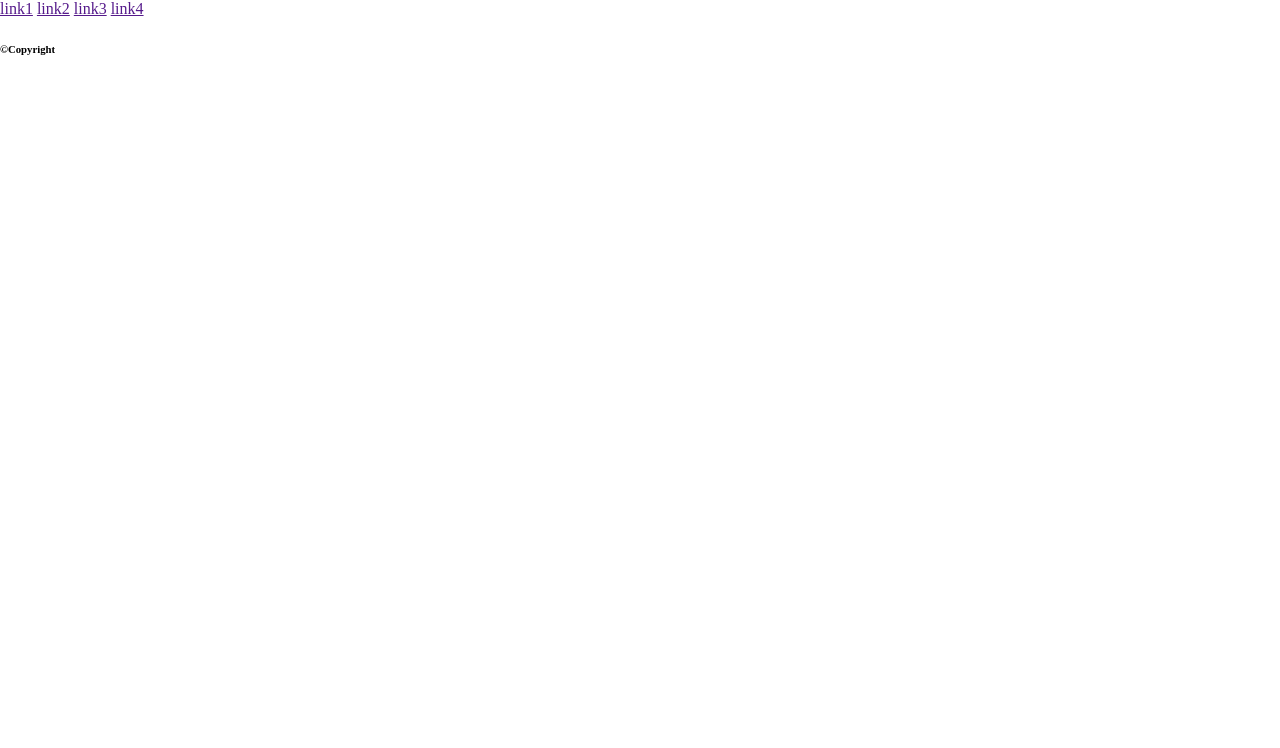
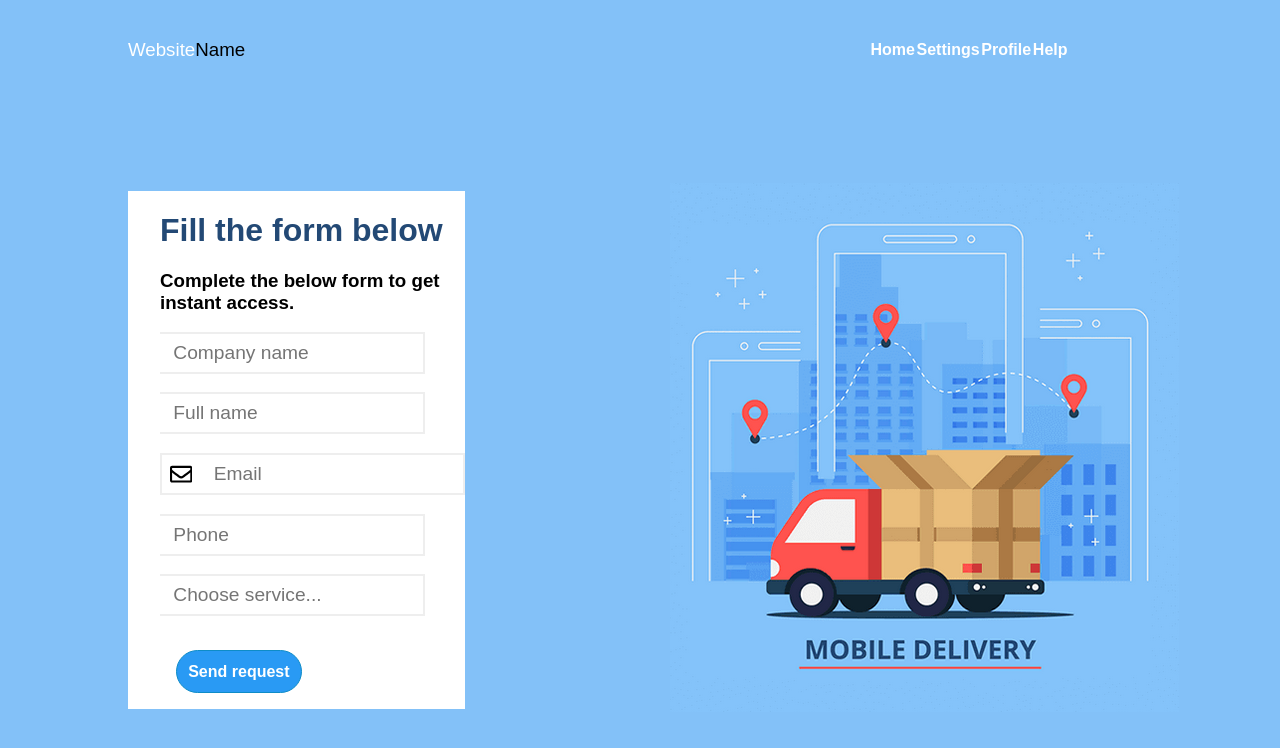
Before and after one commit to Jeliasdequiros/mobiledelivery, a plain HTML site: page index.html in a window 1280 px wide. Drawn offline with Linux system fonts and the light colour scheme.

Commit message:
finalizado delivery

```diff
--- a/css/index.css
+++ b/css/index.css
@@ -1,3 +1,121 @@
 /* *********************************** */
 /* *** Estilos SOLO para index.html *** */
 /* *********************************** */
+body{
+    background-color: #83C1F8;
+}
+header{
+    grid-column:2/3;
+    grid-row: 1/1;
+    align-items: center;
+        /* Subgrid */
+    display:grid;
+    grid-template-columns: 1fr 1fr;
+    gap: 45%;
+}
+
+main{
+    grid-column:2/3;
+    grid-row: 2/3;
+    align-items: center;
+
+    /* subgrid */
+    display:grid;
+    grid-template-columns: 1fr 1fr;
+    gap: 20%;
+}
+
+.header_texto{
+   display:flex;
+  font-family: sans-serif;
+   }
+
+.header_texto_izq{
+    color: #fff;
+    font-weight: normal;
+}
+
+.header_texto_der{
+    font-weight: normal;
+}
+
+nav{
+    width: 70%;
+    display:flex;
+    justify-content: space-between;
+}
+
+
+a{
+color: #fff;
+text-decoration: none;
+font-weight: bold;
+font-family:sans-serif;
+}
+
+h1{
+    color: #234975;
+    margin-left: 2rem;
+}
+.main_formulario_completar{
+    margin-left: 2rem;
+}
+
+figure{
+
+}
+
+.main_formulario{
+    background-color:#ffff;
+    font-family: sans-serif;
+    font-size: 1rem;
+}
+
+ul{
+    margin-left: 2rem;
+}
+
+li{
+    list-style: none;
+
+}
+
+button{
+    border: 1px solid rgb(14, 140, 199);
+    border-radius: 30px;
+    margin: 1rem;
+    padding: 0.7rem;
+    background-color:#299AF4;
+    color: white;
+    font-size:1rem;
+    font-weight:bold;
+}
+
+* {
+	margin: 0;
+	padding: 0;
+	border: 0;
+}
+
+
+form {
+	display: flex;
+	align-items: center;
+	font-size: 0.4rem;
+}
+svg {
+	border-left: 2px solid #eee;
+}
+
+svg,
+input {
+	border-top: 2px solid #eee;
+	border-bottom: 2px solid #eee;
+	padding: 0.5rem;
+}
+
+input {
+	font-size: 3em;
+	border-right: 2px solid #eee;
+	outline: 0;
+}
--- a/css/style.css
+++ b/css/style.css
@@ -14,3 +14,10 @@
 /* Colores */
 
 /* ******************************** */
+
+.container{
+    height: 100vh;
+    display:grid;
+    grid-template-columns: 10% 1fr 10%;
+    grid-template-rows: 100px 1fr;
+}
--- a/index.html
+++ b/index.html
@@ -1,5 +1,6 @@
 <!DOCTYPE html>
 <html lang="es">
+
 <head>
   <meta charset="utf-8" />
   <!-- SEO = Básico -->
@@ -26,29 +27,64 @@
   <!-- Se cambia el tema de algunos navegadores -->
   <meta name="theme-color" content="#fafafa" />
 </head>
+
 <body>
-    <div id="container">
+  <!--  Caja Padre de 3 columnas: 2 pequeñas a los laterales como márgenes y una central con el contenido -->
+  <div class="container">
     <!-- *** ESTRUCTURA SEMÁNTICA *** -->
-    <!-- Header (encabezado de la página, zona superior) -->
+
     <header>
-      <!-- nav (el navegador de toda la web) -->
+      <!-- El header tiene tamaño de 100px y está formado por 2 h3 a la izquierda y un nav con 4 links a la derecha -->
+      <section class="header_texto">
+        <h3 class="header_texto_izq">Website</h3>
+        <h3 class="header_texto_der">Name</h3>
+      </section>
+      <!-- Aplicar un flex space-between -->
       <nav>
-        <a href="" class="link1">link1</a>
-        <a href="" class="link2">link2</a>
-        <a href="" class="link3">link3</a>
-        <a href="" class="link4">link4</a>
+        <a href="#" class="Home">Home</a>
+        <a href="#" class="Settings">Settings</a>
+        <a href="#" class="Profile">Profile</a>
+        <a href="#" class="Help">Help</a>
       </nav>
     </header>
-    <!-- Main (centro de la página, zona central) -->
+    <!-- Main formado por 1 columna central que divide al formulario y a la imagen con un gap en el centro -->
     <main>
-      <!-- section y article (posibilidades dentro de main) -->
+      <!-- Texto -->
+      <section class="main_formulario">
+        <h1>Fill the form below</h1>
+        <h3 class="main_formulario_completar" >Complete the below form to get instant access.</h3>
+        <br>
+        <!-- Formulario -->
+        <ul>
+          <li><form action=""><input type="text" placeholder=" Company name"></form></li>
+          <br>
+          <li><form action=""><input type="text" placeholder=" Full name"></form></li>
+          <br>
+          <li>
+            <form action="">
+              <svg aria-hidden="true" focusable="false" data-prefix="far" data-icon="envelope"
+                class="svg-inline--fa fa-envelope fa-w-16" role="img" xmlns="http://www.w3.org/2000/svg" width="3.5em"
+                viewBox="0 0 512 512">
+                <path fill="currentColor"
+                  d="M464 64H48C21.49 64 0 85.49 0 112v288c0 26.51 21.49 48 48 48h416c26.51 0 48-21.49 48-48V112c0-26.51-21.49-48-48-48zm0 48v40.805c-22.422 18.259-58.168 46.651-134.587 106.49-16.841 13.247-50.201 45.072-73.413 44.701-23.208.375-56.579-31.459-73.413-44.701C106.18 199.465 70.425 171.067 48 152.805V112h416zM48 400V214.398c22.914 18.251 55.409 43.862 104.938 82.646 21.857 17.205 60.134 55.186 103.062 54.955 42.717.231 80.509-37.199 103.053-54.947 49.528-38.783 82.032-64.401 104.947-82.653V400H48z">
+                </path>
+              </svg>
+              <input type="email" placeholder=" Email"></form>
+          </li>
+          <br>
+          <li><form action=""><input type="text" placeholder=" Phone"></form></li>
+          <br>
+          <li><form action=""><input type="" placeholder=" Choose service..."></form> </li>
+            <br>
+            <li><form action=""><button type="submit">Send request</button></form></li>
+        </ul>
+      </section>
+      <!-- Imagen delivery -->
+      <figure><img src="img/desktop/imagen camion.png" alt="imagen camion"></figure>
     </main>
-    <!-- Footer (final de la página, zona inferior) -->
-    <footer>
-      <h6>&copy;Copyright</h6>
-    </footer>
   </div>
   <!-- *** Google Analytics *** -->
   <script src="https://www.google-analytics.com/analytics.js" async></script>
 </body>
+
 </html>
```
Also changed, not shown: img/desktop/imagen camion.png (added), img/svg/camion.svg (added), img/svg/empresa.svg (added), img/svg/informacionpersonal.svg (added), img/svg/llamadatelefonica.svg (added). Lines whose indentation alone changed are shown as unchanged.
